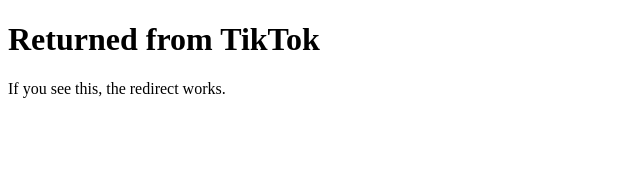
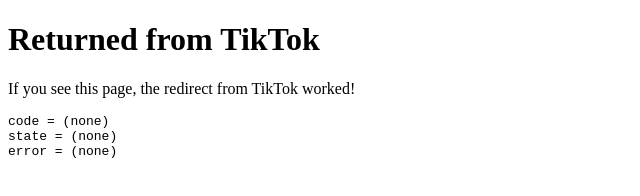
Before and after one commit to jeffreySamJohnson/ai-marketing-site, a plain HTML site: page auth/auth/callback/index.html in a window 1280 px wide. Shown: the whole page, without its empty margins (0-640 px from the left). Drawn offline with Linux system fonts and the light colour scheme.

Commit message:
Update index.html

```diff
--- a/auth/auth/callback/index.html
+++ b/auth/auth/callback/index.html
@@ -1,12 +1,26 @@
 <!DOCTYPE html>
-<html><head><meta charset="utf-8"><title>TikTok OAuth Callback</title></head>
+<html>
+<head>
+  <meta charset="utf-8">
+  <title>TikTok OAuth Callback</title>
+</head>
 <body>
   <h1>Returned from TikTok</h1>
-  <p>If you see this, the redirect works.</p>
+  <p>If you see this page, the redirect from TikTok worked!</p>
+
   <script>
-    // Optional: show the code param so you can see it during tests
-    const p = new URLSearchParams(location.search);
-    const code = p.get('code');
-    if (code) document.body.insertAdjacentHTML('beforeend', `<p><b>code:</b> ${code}</p>`);
+    const params = new URLSearchParams(window.location.search);
+    const code = params.get('code');
+    const state = params.get('state');
+    const error = params.get('error');
+
+    document.body.insertAdjacentHTML('beforeend', `
+      <pre>
+code = ${code || '(none)'}
+state = ${state || '(none)'}
+error = ${error || '(none)'}
+      </pre>
+    `);
   </script>
-</body></html>
+</body>
+</html>
```
